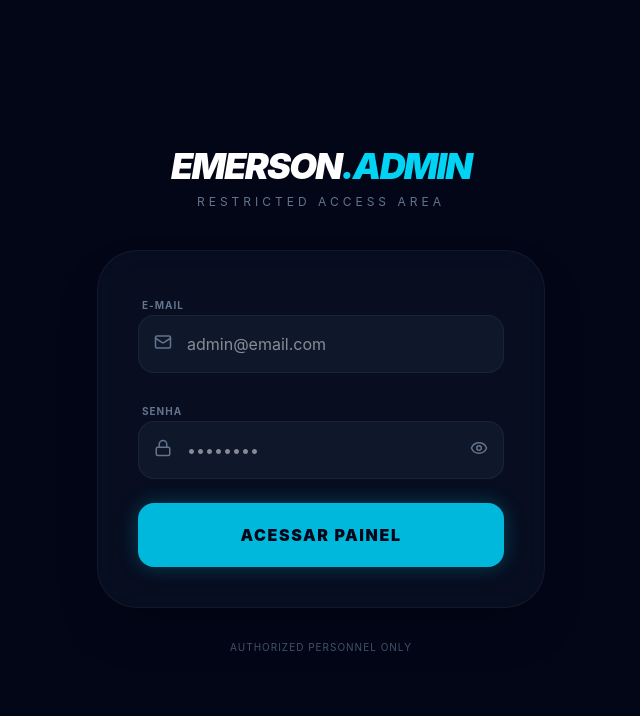
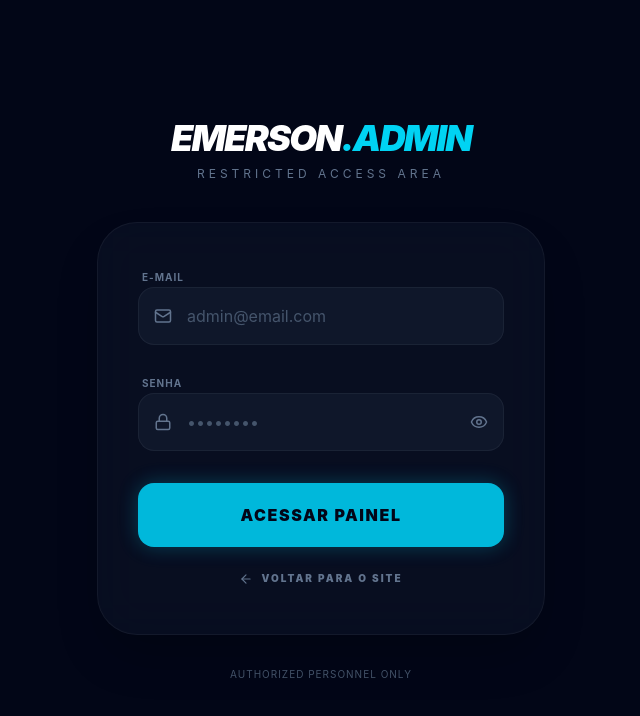
Before and after one commit to Emersontlsd/frontend-portfolio, a React app: page /login in a window 1280 px wide. Shown: the top 716 px of the page, without its empty margins (319-959 px from the left). Built offline with nearby package versions, Linux system fonts and the light colour scheme; no server answers; the HTML template or start-up script is replaced by a standard one.

Commit message:
Adicionado rota de volta ao site na tela login

```diff
--- a/src/pages/Login.jsx
+++ b/src/pages/Login.jsx
@@ -1,5 +1,6 @@
 import React, { useState } from 'react';
-import { Lock, Mail, Eye, EyeOff, Loader2 } from 'lucide-react';
+import { Lock, Mail, Eye, EyeOff, Loader2, ArrowLeft } from 'lucide-react';
+import { Link } from 'react-router-dom';
 import Swal from 'sweetalert2';
 
 const Login = () => {
@@ -24,10 +25,8 @@ const Login = () => {
             const data = await response.json();
 
             if (response.ok) {
-                // salva o token
                 localStorage.setItem('token', data.token);
 
-                // feedback de sucesso
                 Swal.fire({
                     title: 'Acesso Autorizado',
                     text: `Bem vindo de volta, Emerson.`,
@@ -38,7 +37,6 @@ const Login = () => {
                     timer: 1500
                 });
 
-                // redireciona
                 setTimeout(() => {
                     window.location.href = '/dashboard';
                 }, 1500);
@@ -56,7 +54,7 @@ const Login = () => {
         } finally {
             setLoading(false);
         }
-    }// fim handleLogin
+    };
 
     return (
         <div className="min-h-screen bg-[#020617] flex items-center justify-center p-4 font-sans">
@@ -81,10 +79,10 @@ const Login = () => {
                                     required
                                     value={email}
                                     onChange={(e) => setEmail(e.target.value)}
-                                    className="w-full bg-slate-800/40 border border-white/5 rounded-2xl p-4 pl-12 text-white outline-none focus:ring-1 ring-cyan-500 transition-all"
+                                    className="w-full bg-slate-800/40 border border-white/5 rounded-2xl p-4 pl-12 text-white outline-none focus:ring-1 ring-cyan-500 transition-all placeholder:text-slate-600"
                                     placeholder="admin@email.com"
                                 />
-                                <Mail className="absolute left-4 top-4.5 text-slate-500" size={18} />
+                                <Mail className="absolute left-4 top-1/2 -translate-y-1/2 text-slate-500" size={18} />
                             </div>
                         </div>
 
@@ -97,21 +95,22 @@ const Login = () => {
                                     required
                                     value={password}
                                     onChange={(e) => setPassword(e.target.value)}
-                                    className="w-full bg-slate-800/40 border border-white/5 rounded-2xl p-4 pl-12 pr-12 text-white outline-none focus:ring-1 ring-cyan-500 transition-all"
+                                    className="w-full bg-slate-800/40 border border-white/5 rounded-2xl p-4 pl-12 pr-12 text-white outline-none focus:ring-1 ring-cyan-500 transition-all placeholder:text-slate-600"
                                     placeholder="••••••••"
                                 />
-                                <Lock className="absolute left-4 top-4.5 text-slate-500" size={18} />
+                                <Lock className="absolute left-4 top-1/2 -translate-y-1/2 text-slate-500" size={18} />
                                 <button
                                     type="button"
                                     onClick={() => setShowPassword(!showPassword)}
-                                    className="absolute right-4 top-4.5 text-slate-500 hover:text-white transition-colors"
+                                    className="absolute right-4 top-1/2 -translate-y-1/2 text-slate-500 hover:text-white transition-colors"
                                 >
                                     {showPassword ? <EyeOff size={18} /> : <Eye size={18} />}
                                 </button>
                             </div>
                         </div>
 
-                        {/* Botão Entrar */}
+                        {/* Botões do Formulário */}
+                        <div className="space-y-4 pt-2">
                             <button
                                 type="submit"
                                 disabled={loading}
@@ -119,6 +118,16 @@ const Login = () => {
                             >
                                 {loading ? <Loader2 className="animate-spin" /> : 'ACESSAR PAINEL'}
                             </button>
+
+                            {/* BOTÃO VOLTAR (ABAIXO DO ACESSAR) */}
+                            <Link
+                                to="/"
+                                className="flex items-center justify-center gap-2 text-slate-500 hover:text-white transition-all py-2 group"
+                            >
+                                <ArrowLeft size={14} className="group-hover:-translate-x-1 transition-transform" />
+                                <span className="text-[10px] font-black uppercase tracking-[0.2em]">Voltar para o site</span>
+                            </Link>
+                        </div>
                     </form>
                 </div>
 
@@ -128,7 +137,6 @@ const Login = () => {
             </div>
         </div>
     );
-
-} // fim Login
+}
 
 export default Login;
```
Lines whose indentation alone changed are shown as unchanged.
